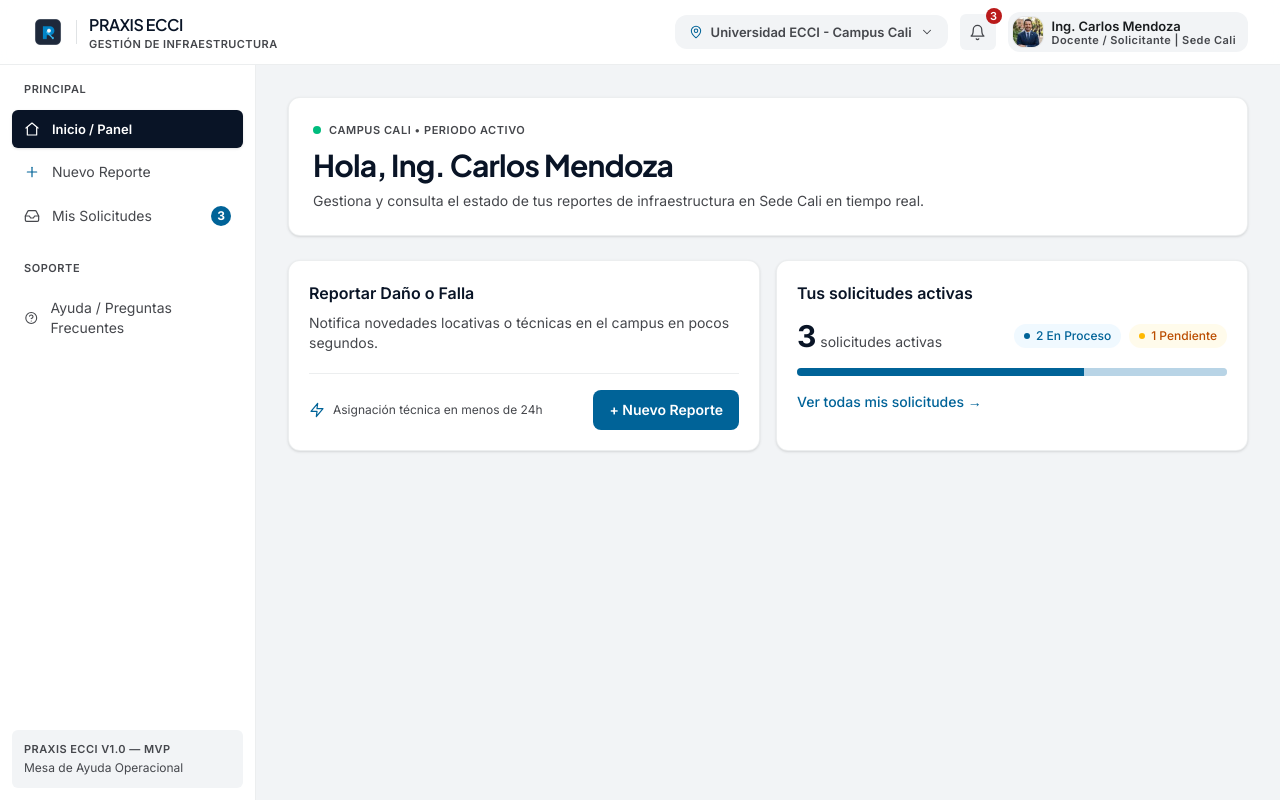
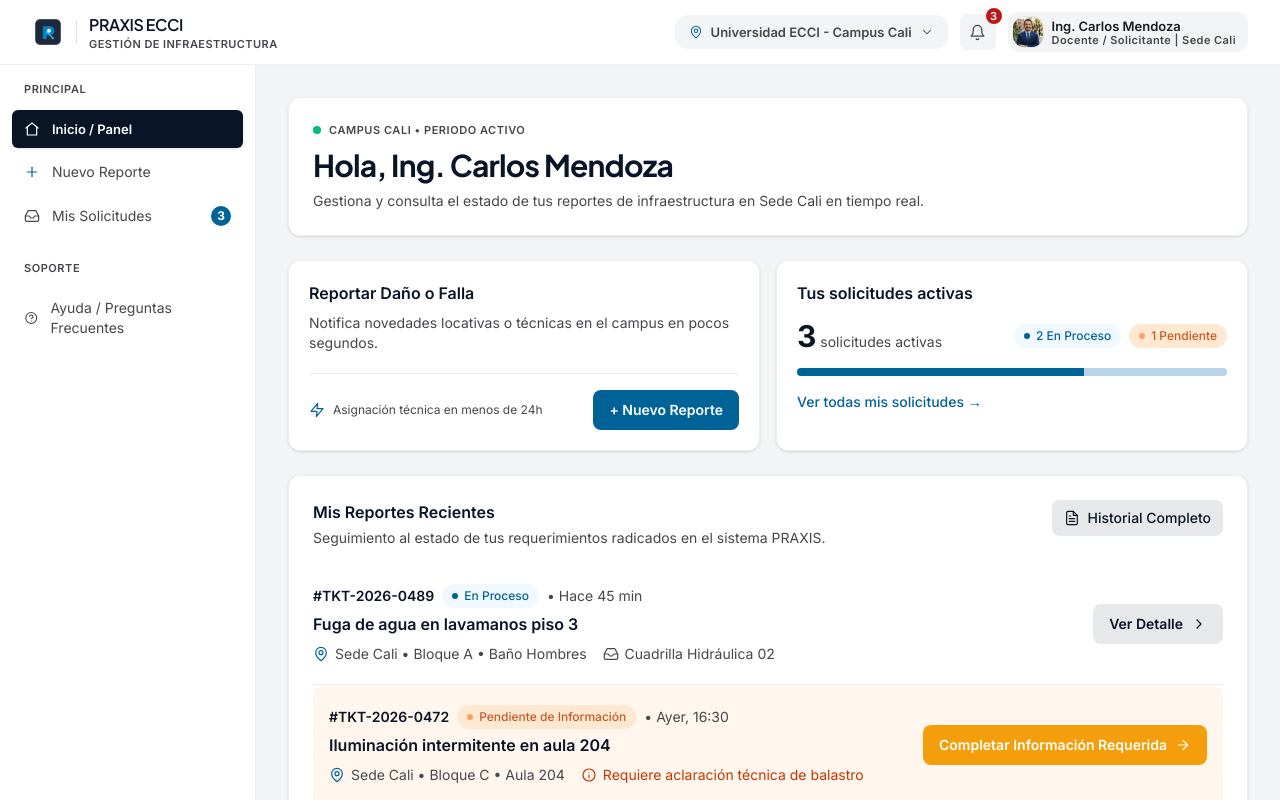
Before and after one commit to IkerMiguel/Praxis, a Next.js app in the folder apps/web/: page /panel in a window 1280 px wide. Shown: the top 800 px of the page. Built offline with nearby package versions, Linux system fonts and the light colour scheme.

Commit message:
feat(PRAX-29): lista recientes + badges + CTAs

```diff
--- a/apps/web/src/app/globals.css
+++ b/apps/web/src/app/globals.css
@@ -11,6 +11,11 @@
   --color-panel: #f2f4f6;
   --color-line: #e0e3e5;
   --color-btn: #e6e8ea;
+  --color-pending: #ffe8d1;
+  --color-pending-row: #fff6ed;
+  --color-pending-ink: #c45c26;
+  --color-pending-dot: #f7a364;
+  --color-pending-action: #f59e0b;
 }
 
 body {
--- /dev/null
+++ b/apps/web/src/app/lib/mock-recent-reports.ts
@@ -0,0 +1,47 @@
+export type ReportStatus = "en_proceso" | "pendiente_info" | "resuelto";
+export type ReportAction = "ver_detalle" | "completar_info";
+export type MetaTone = "muted" | "warning" | "success";
+
+export type RecentReport = {
+  id: string;
+  status: ReportStatus;
+  updatedLabel: string;
+  title: string;
+  location: string;
+  meta: { icon: "users" | "message" | "checkCircle"; text: string; tone: MetaTone };
+  action: ReportAction;
+};
+
+export const recentReports: RecentReport[] = [
+  {
+    id: "#TKT-2026-0489",
+    status: "en_proceso",
+    updatedLabel: "Hace 45 min",
+    title: "Fuga de agua en lavamanos piso 3",
+    location: "Sede Cali • Bloque A • Baño Hombres",
+    meta: { icon: "users", text: "Cuadrilla Hidráulica 02", tone: "muted" },
+    action: "ver_detalle",
+  },
+  {
+    id: "#TKT-2026-0472",
+    status: "pendiente_info",
+    updatedLabel: "Ayer, 16:30",
+    title: "Iluminación intermitente en aula 204",
+    location: "Sede Cali • Bloque C • Aula 204",
+    meta: {
+      icon: "message",
+      text: "Requiere aclaración técnica de balastro",
+      tone: "warning",
+    },
+    action: "completar_info",
+  },
+  {
+    id: "#TKT-2026-0455",
+    status: "resuelto",
+    updatedLabel: "02 Mar 2026",
+    title: "Puerta de acceso principal con falla en cerradura",
+    location: "Sede Cali • Acceso Principal",
+    meta: { icon: "checkCircle", text: "Conformidad firmada", tone: "success" },
+    action: "ver_detalle",
+  },
+];
--- a/apps/web/src/app/panel/page.tsx
+++ b/apps/web/src/app/panel/page.tsx
@@ -1,5 +1,6 @@
 import Link from "next/link";
 import { Icon } from "@/components/icons";
+import { RecentReportsList } from "@/components/recent-reports-list";
 
 const demoUser = {
   name: "Ing. Carlos Mendoza",
@@ -73,8 +74,8 @@ export default function PanelPage() {
                 <span className="size-1.5 rounded-full bg-brand" />
                 {enProceso} En Proceso
               </span>
-              <span className="inline-flex items-center gap-1.5 rounded-full bg-amber-50 px-2.5 py-1 text-xs font-medium text-amber-700">
-                <span className="size-1.5 rounded-full bg-amber-400" />
+              <span className="inline-flex items-center gap-1.5 rounded-full bg-pending px-2.5 py-1 text-xs font-medium text-pending-ink">
+                <span className="size-1.5 rounded-full bg-pending-dot" />
                 {pendiente} Pendiente
               </span>
             </div>
@@ -99,6 +100,7 @@ export default function PanelPage() {
           </Link>
         </section>
       </div>
+      <RecentReportsList />
     </div>
   );
 }
--- /dev/null
+++ b/apps/web/src/components/recent-reports-list.tsx
@@ -0,0 +1,130 @@
+import Link from "next/link";
+import { Icon } from "@/components/icons";
+import { recentReports } from "@/app/lib/mock-recent-reports";
+
+export function RecentReportsList() {
+  return (
+    <section className="rounded-xl border border-line/60 bg-white p-5 shadow-sm lg:p-6">
+      {/* Header */}
+      <div className="flex flex-wrap items-start justify-between gap-3">
+        <div>
+          <h2 className="text-base font-semibold text-ink">
+            Mis Reportes Recientes
+          </h2>
+          <p className="mt-1 text-sm text-muted">
+            Seguimiento al estado de tus requerimientos radicados en el sistema
+            PRAXIS.
+          </p>
+        </div>
+        <Link
+          href="/mis-solicitudes"
+          className="inline-flex items-center gap-2 rounded-lg bg-btn px-3 py-2 text-sm font-medium text-ink"
+        >
+          <Icon name="fileText" className="size-4" />
+          Historial Completo
+        </Link>
+      </div>
+
+      {/* Lista */}
+      <ul className="mt-4 divide-y divide-line/60">
+        {recentReports.map((r) => (
+          <li
+            key={r.id}
+            className={`flex flex-col gap-3 py-5 lg:flex-row lg:items-center lg:justify-between ${
+              r.status === "pendiente_info"
+                ? "rounded-xl bg-pending-row px-4"
+                : ""
+            }`}
+          >
+            <div className="min-w-0 flex-1">
+              <div className="flex flex-wrap items-center gap-2 text-sm">
+                <span className="font-semibold text-ink">{r.id}</span>
+                <StatusBadge status={r.status} />
+                <span className="text-muted">• {r.updatedLabel}</span>
+              </div>
+
+              <p className="mt-1 text-base font-semibold text-ink">{r.title}</p>
+
+              <div className="mt-2 flex flex-wrap items-center gap-x-4 gap-y-1 text-sm text-muted">
+                <span className="inline-flex items-center gap-1.5">
+                  <Icon name="mapPin" className="size-4 text-brand" />
+                  {r.location}
+                </span>
+                <span
+                  className={`inline-flex items-center gap-1.5 ${
+                    r.meta.tone === "warning"
+                      ? "text-orange-700"
+                      : r.meta.tone === "success"
+                        ? "text-emerald-700"
+                        : "text-muted"
+                  }`}
+                >
+                  <Icon
+                    name={
+                      r.meta.icon === "users"
+                        ? "inbox"
+                        : r.meta.icon === "checkCircle"
+                          ? "check"
+                          : "info"
+                    }
+                    className="size-4"
+                  />
+                  {r.meta.text}
+                </span>
+              </div>
+            </div>
+
+            {r.action === "completar_info" ? (
+              <Link
+                href="/mis-solicitudes"
+                className="inline-flex shrink-0 items-center gap-2 rounded-lg bg-pending-action px-4 py-2.5 text-sm font-semibold text-white"
+              >
+                Completar Información Requerida
+                <Icon name="arrowRight" className="size-4" />
+              </Link>
+            ) : (
+              <Link
+                href="/mis-solicitudes"
+                className="inline-flex shrink-0 items-center gap-2 rounded-lg bg-btn px-4 py-2.5 text-sm font-semibold text-ink"
+              >
+                Ver Detalle
+                <Icon name="chevronRight" className="size-4" />
+              </Link>
+            )}
+          </li>
+        ))}
+      </ul>
+    </section>
+  );
+}
+
+function StatusBadge({ status }: { status: (typeof recentReports)[number]["status"] }) {
+  const map = {
+    en_proceso: {
+      label: "En Proceso",
+      className: "bg-sky-50 text-brand",
+      dot: "bg-brand",
+    },
+    pendiente_info: {
+      label: "Pendiente de Información",
+      className: "bg-pending text-pending-ink",
+      dot: "bg-pending-dot",
+    },
+    resuelto: {
+      label: "Resuelto",
+      className: "bg-emerald-50 text-emerald-700",
+      dot: "bg-emerald-500",
+    },
+  } as const;
+
+  const s = map[status];
+
+  return (
+    <span
+      className={`inline-flex items-center gap-1.5 rounded-full px-2.5 py-1 text-xs font-medium ${s.className}`}
+    >
+      <span className={`size-1.5 rounded-full ${s.dot}`} />
+      {s.label}
+    </span>
+  );
+}
```
